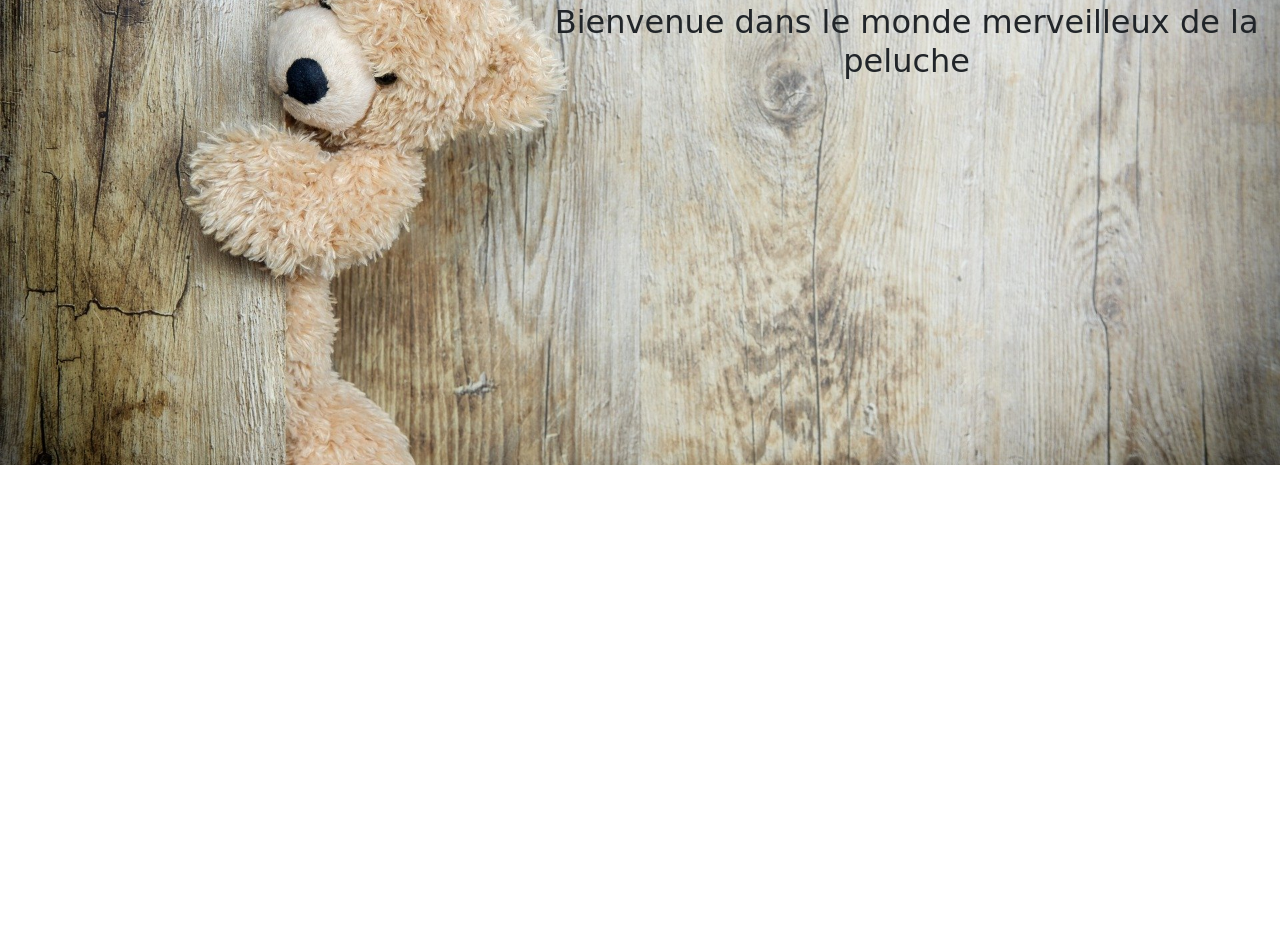
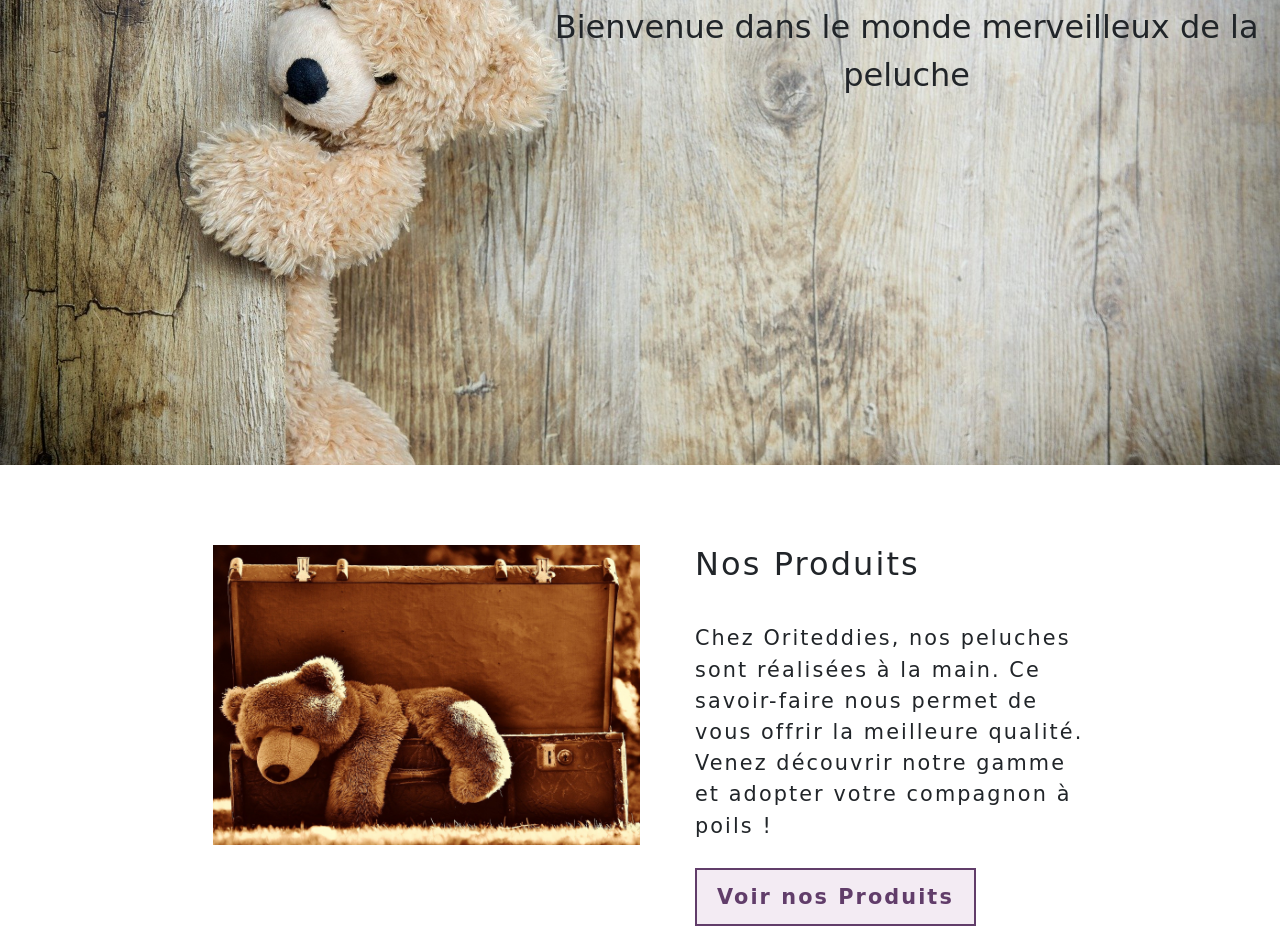
Before and after one commit to LV3125/Orinoco-Oriteddies, a website: page app/index.html in a window 1280 px wide. Shown: the part 315-1241 px from the top of the page. Before the commit the page ends 800 px from the top, so only its background shows below. Drawn offline with nearby package versions, Linux system fonts and the light colour scheme; a web font is replaced by a local one.

Commit message:
Ajout de la section présentation produit de la page d'accueil qui permet de se rendre sur la page des produits. Insertion d'une image et d'une div avec du texte et un lien vers la page des produits. Ce lien s'anime lors du survol en changeant de couleur et en se décalant sur la droite

```diff
--- a/app/index.html
+++ b/app/index.html
@@ -16,6 +16,7 @@
     </head>
     <body>
         <div class="container-fluid">
+            <!-- HEADER -->
             <header>
                 <!-- MENU / NAV -->
                 <nav id="menu" class="row navbar navbar-expand">
@@ -36,14 +37,23 @@
                 <div class="row" id="hero">
                     <div id="title-accueil" class="offset-5 col-7">
                         <h1>Oriteddies</h1>
-                        <h2>Bienvenue dans le monde merveilleux de la peluche</h2>
+                        <p>Bienvenue dans le monde merveilleux de la peluche</p>
                     </div>
                 </div>
             </header>
 
+            <!-- MAIN -->
+            <main>
+                <section class="row">
+                    <div id="image-presentation-produit" class="offset-2 col-4"></div>
+                    <div id="text-presentation-produit" class="col-4">
+                        <h2>Nos Produits</h2>
+                        <p>Chez Oriteddies, nos peluches sont réalisées à la main. Ce savoir-faire nous permet de vous offrir la meilleure qualité. Venez découvrir notre gamme et adopter votre compagnon à poils !</p>
+                        <a href="produit.html">Voir nos Produits</a>
+                    </div>
+                </section>
+            </main>
         </div>
-
-
 
         <!-- Scripts-->
         <!-- jQuery first, then Popper.js, then Bootstrap JS -->
--- a/app/scss/base/_reset.scss
+++ /dev/null
@@ -1,4 +0,0 @@
-//LIENS
-a{
-    color: black;
-}
--- a/app/scss/layouts/_hero.scss
+++ b/app/scss/layouts/_hero.scss
@@ -14,8 +14,8 @@
             font-size: $accueil-h1;
             line-height: 2em;
         }
-        & h2{
-            font-size: $accueil-h2;
+        & p{
+            font-size: $accueil-soustitre;
         }
     }
 }
--- a/app/scss/layouts/_nav.scss
+++ b/app/scss/layouts/_nav.scss
@@ -3,6 +3,7 @@
     height: 80px;
     width: 100%;
     position: fixed;
+    z-index: 10;
     & .navbar-brand{
         margin-left: 15px;
     }
--- a/app/scss/main.scss
+++ b/app/scss/main.scss
@@ -3,4 +3,5 @@
 @import "utils/variable_ovverides";
 @import "layouts/nav";
 @import "layouts/hero";
+@import "pages/accueil";
 @import "../../node_modules/bootstrap/scss/bootstrap.scss";
--- /dev/null
+++ b/app/scss/pages/_accueil.scss
@@ -0,0 +1,41 @@
+// SECTION PRESENTATION PRODUIT
+main{
+    position: relative;
+    top: 160px;
+    padding-bottom: 80px;
+    & #image-presentation-produit{
+        background-image: url("../img/bear-produit.jpg") ;
+        background-size: cover;
+        background-position: bottom;
+        margin-right: 20px;
+        height: 300px;
+    }
+    & #text-presentation-produit{
+        height: 300px;
+        margin-left: 20px;
+        font-family: $text-style;
+        font-size: $accueil-text;
+        letter-spacing: 0.1em;
+        & h2{
+            font-family: $title-style;
+            margin-bottom: 40px;
+        }
+        & p{
+            margin-bottom: 40px;
+        }
+        & a{
+            color: $purple-dark;
+            border: 2px solid $purple-dark;
+            background-color: $purple-light;
+            font-weight: bold;
+            padding: 15px 20px;
+            transition: margin-left 0.5s;
+            &:hover{
+                text-decoration: none;
+                color: $purple-light;
+                background-color: $purple-dark;
+                margin-left: 20px;
+            }
+        }
+    }
+}
--- a/app/scss/utils/_variable_ovverides.scss
+++ b/app/scss/utils/_variable_ovverides.scss
@@ -1,4 +1,5 @@
 // COLORS
+$black: #000;
 $purple-light: #f3ebf3;
 $purple-dark: #613d6a;
 $orange: #cf8252;
@@ -7,4 +8,5 @@ $purple-grey: #8c7c8c;
 // SIZES TEXT
 $menu-item-size: 1.3em;
 $accueil-h1: 4em;
-$accueil-h2: 2em;
+$accueil-soustitre: 2em;
+$accueil-text: 1.3em;
```
Also changed, not shown: app/css/main.css, app/img/bear-produit.jpg (renamed from app/img/bear-hero.jpg), 1 other file.
